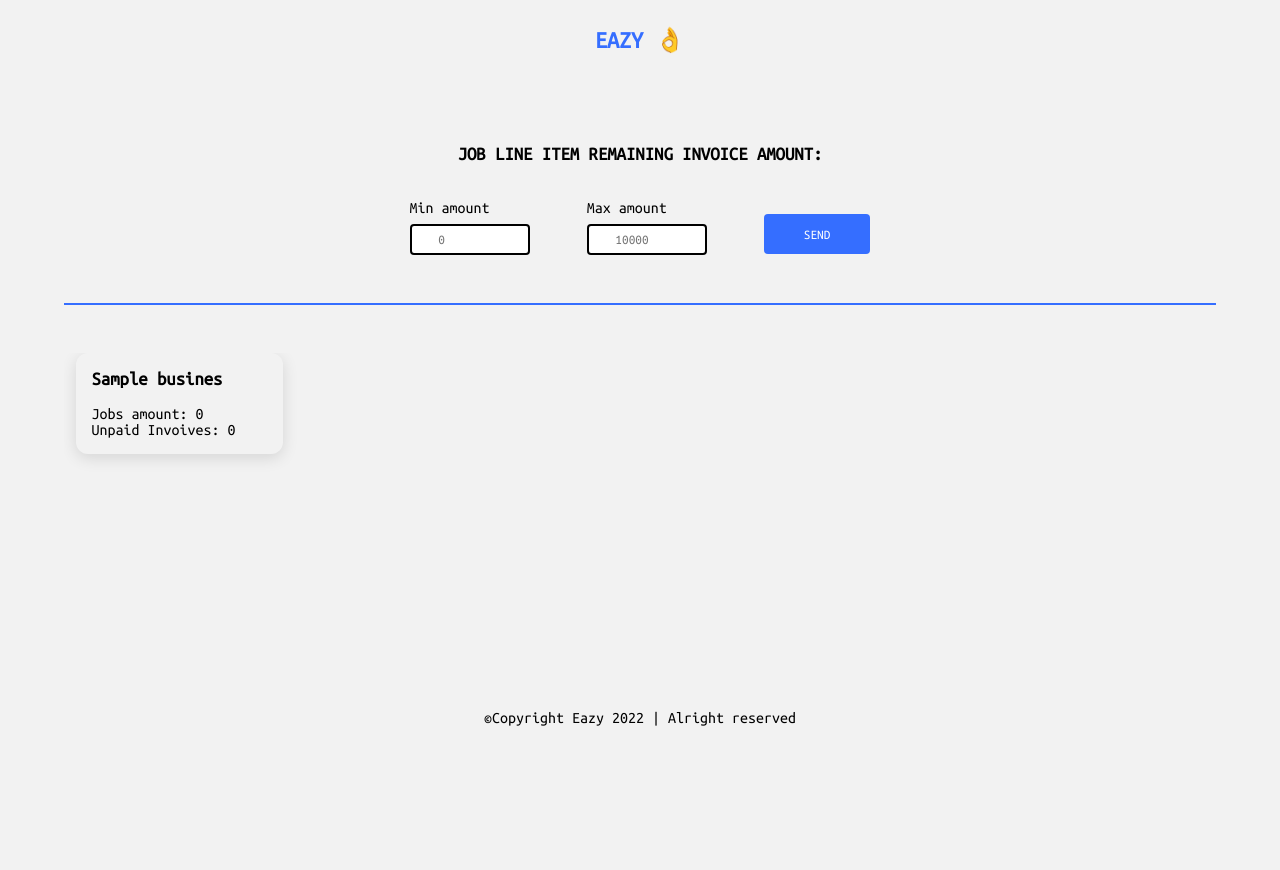
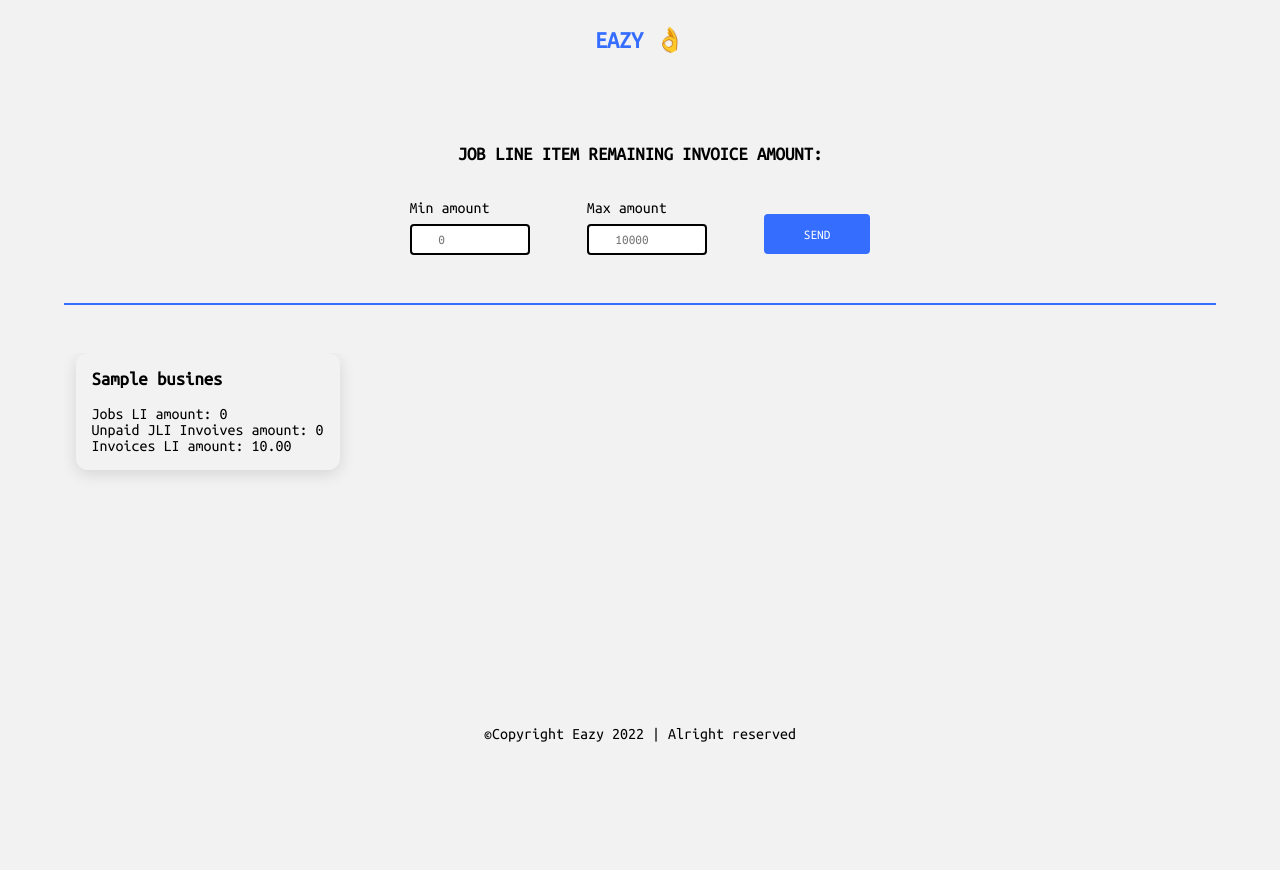
Before and after one commit to dabagirevalens/django-reporting, a Django app: page /dashboard/ in a window 1280 px wide. Run offline with Django 4.2, Linux system fonts and the light colour scheme; tables that the repository leaves empty hold one stand-in row (Sample ...); data that the repository does not hold is empty.

Commit message:
feat: added total invoice line item amount

```diff
--- a/reporting/templates/dashboard.html
+++ b/reporting/templates/dashboard.html
@@ -43,12 +43,16 @@
     <div class="card">
       <h3>{{business.name}}</h3>
       <span class="head">
-        <span class="title">Jobs amount:</span>
+        <span class="title">Jobs LI amount:</span>
         {{business.total_job_line_item_amount}}</span
       >
       <span class="head"
-        ><span class="title">Unpaid Invoives:</span>
+        ><span class="title">Unpaid JLI Invoives amount:</span>
         {{business.total_job_line_item_upaid_invoice_amount}}</span
+      >
+      <span class="head"
+        ><span class="title">Invoices LI amount:</span>
+        {{business.total_invoice_line_item_amount}}</span
       >
       {% if business.invoices.count > 0 %}
       <div class="invoices">
--- a/templates/main.html
+++ b/templates/main.html
@@ -120,7 +120,7 @@
         padding: 1em;
         {% comment %} height: 240px; {% endcomment %}
         border-radius: 12px;
-        flex-basis: 18%;
+        flex-basis: 23%;
         margin: 0 1% 4em 1%;
         transition: box-shadow 0.25s ease-in-out 0s, transform 0.25s ease 0s;
         -moz-box-shadow: 0px 4px 16px rgb(0 0 0 / 12%);
```
